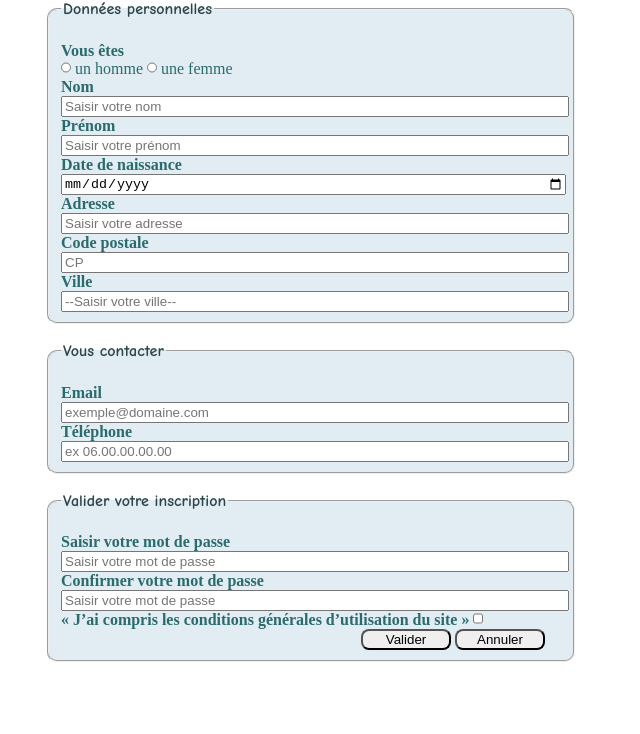
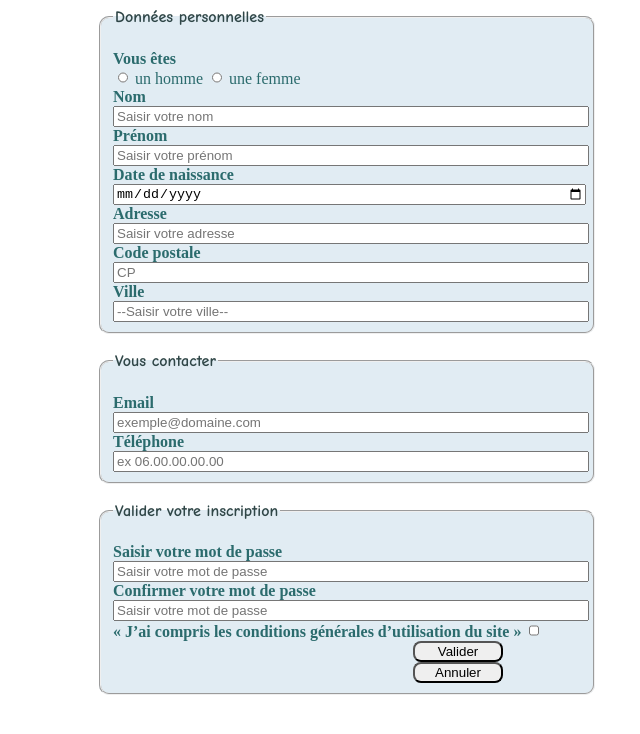
Before and after one commit to sebmlr/HTML5_TD2_Formulaires, a plain HTML site: page form_control.html in a window 1280 px wide. Shown: the whole page, without its empty margins (293-933 px from the left). Drawn offline with Linux system fonts and the light colour scheme.

Commit message:
Formluaires

```diff
--- a/CSS/inscription.css
+++ b/CSS/inscription.css
@@ -1,12 +1,10 @@
 div#form {
     margin: auto;
-    width:600px;
+    width:500px;
 }
-* { margin:0; }
 
 fieldset{
     background-color: #e1ecf3;
-    width: 500px;
     border-radius: 10px;
     color: #2f4647;
 }
```
